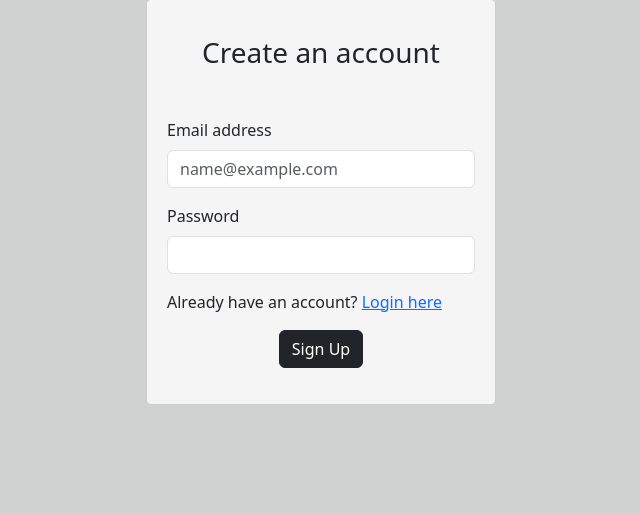
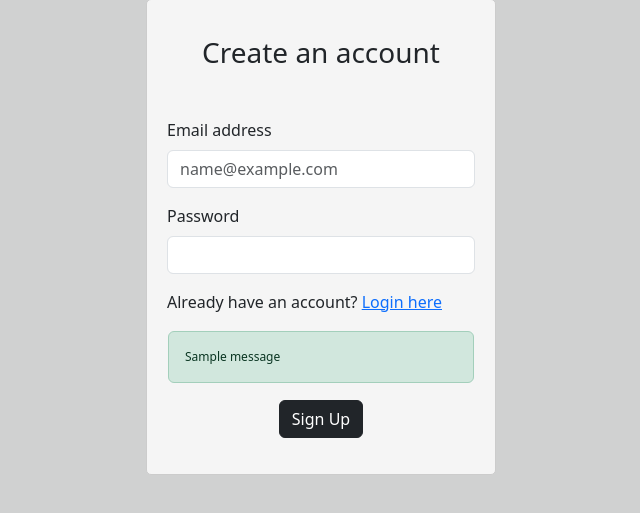
Before and after one commit to sabatariq050/ToDo-App, a Flask app: page /register in a window 1280 px wide. Shown: the part 105-618 px from the top of the page, without its empty margins (319-959 px from the left). Run offline with Flask 3, Linux system fonts and the light colour scheme; tables that the repository leaves empty hold one stand-in row (values such as "Sample post"); one stand-in notice (Sample message) is shown; some libraries are stand-ins or nearby versions.

Commit message:
Update register.html

```diff
--- a/templates/register.html
+++ b/templates/register.html
@@ -15,6 +15,17 @@
         </div>
         <p class="mt-3">Already have an account? <a href="{{ url_for('login') }}">Login here</a></p>
       </div>
+      {% with messages = get_flashed_messages(with_categories=true) %}
+        {% if messages %}
+            <div class="alert alert-{{category}} mt-3" style=" font-size: 12px; padding: 0px; margin: 0 ;">
+                <ul style="list-style-type: none; padding: 0;">
+                    {% for category, message in messages %}
+                        <li class="alert alert-{{ category }}">{{ message }}</li>
+                    {% endfor %}
+                </ul>
+            </div>
+        {% endif %}
+    {% endwith %}
         <button type="submit" class="btn btn-primary btn-dark mb-3"  style="margin: auto; display: block;"\>Sign Up</button>
       </form>
 {% endblock register %}
```
